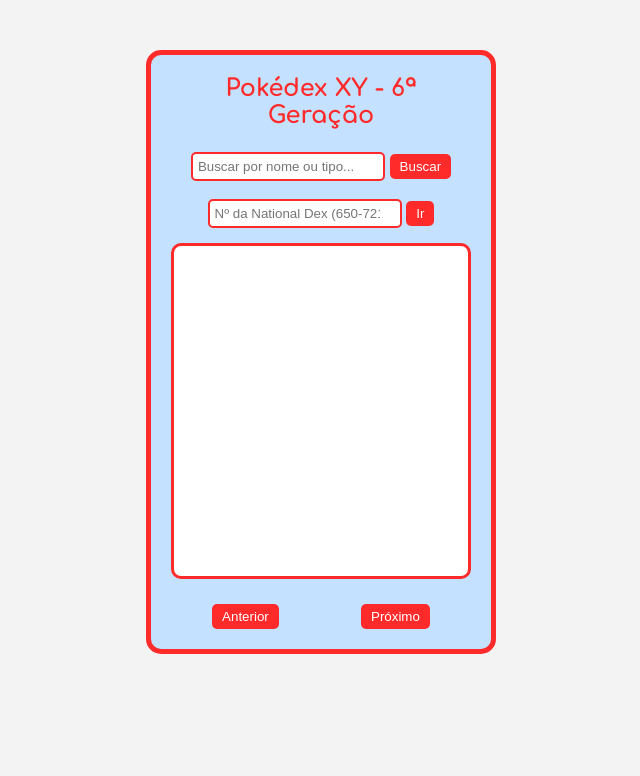
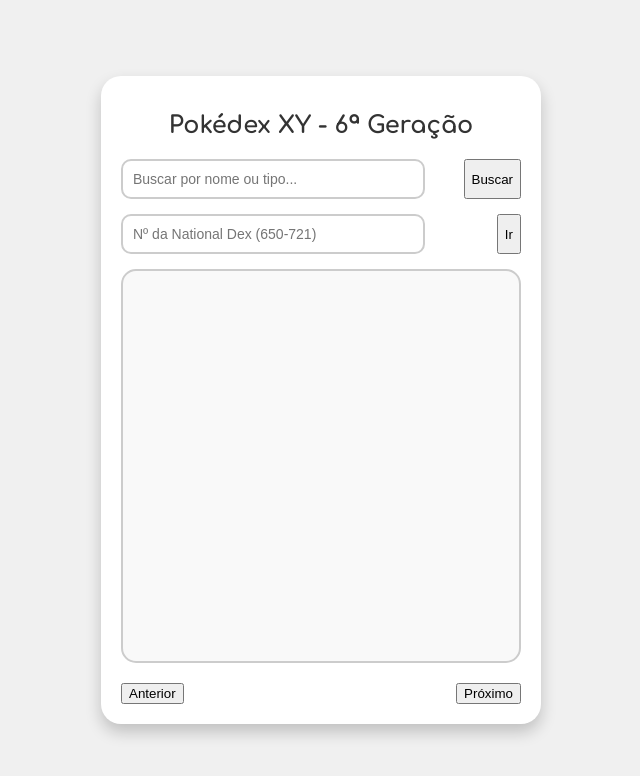
Before and after one commit to devwenderson/operation-pokedex, a plain HTML site: page index.html in a window 1280 px wide. Shown: the whole page, without its empty margins (319-959 px from the left). Drawn offline with Linux system fonts and the light colour scheme; no server answers.

Commit message:
fixing fade animation

```diff
--- a/css/styles.css
+++ b/css/styles.css
@@ -1,87 +1,109 @@
 @import url('https://fonts.googleapis.com/css2?family=Comfortaa:wght@300..700&display=swap');
-* {
-    padding: 0;
-    margin: 0;
-    box-sizing: 0;
-}
 
 body {
-    background-color: #f3f3f3;
+    background-color: #f0f0f0;
     font-family: 'Comfortaa', sans-serif;
+    display: flex;
+    justify-content: center;
+    align-items: center;
+    height: 100vh;
+    margin: 0;
 }
 
 .pokedex {
-    width: 300px;
-    margin: 50px auto;
+    width: 400px;
+    background-color: #fff;
+    border-radius: 20px;
     padding: 20px;
-    border: 5px solid #ff2b2b;
-    border-radius: 15px;
-    background-color: #c4e1ff;
+    box-shadow: 0 8px 16px rgba(0, 0, 0, 0.2);
     text-align: center;
 }
 
 .pokedex h1 {
-    color: #ff2b2b;
     font-size: 24px;
+    color: #333;
     margin-bottom: 20px;
 }
 
-.search, .search-by-number {
-    margin-bottom: 15px;
-}
-
-input[type="text"], input[type="number"] {
-    padding: 5px;
-    width: 180px;
-    border: 2px solid #ff2b2b;
-    border-radius: 5px;
-}
-
-button {
-    background-color: #ff2b2b;
-    color: white;
-    border: none;
-    padding: 5px 10px;
-    border-radius: 5px;
-    cursor: pointer;
-    margin-top: 5px;
-}
-
-button:hover {
-    background-color: #ff4d4d;
-}
-
 .pokedex-screen {
-    border: 3px solid #ff2b2b;
-    padding: 15px;
-    background-color: #ffffff;
-    border-radius: 10px;
-    height: 300px;
+    border: 2px solid #ccc;
+    border-radius: 15px;
+    padding: 20px;
+    background-color: #f9f9f9;
+    position: relative;
+    height: 350px;
     margin-bottom: 20px;
-    position: relative;
+    display: flex;
+    flex-direction: column;
+    align-items: center;
+    justify-content: center;
 }
 
 .pokedex-screen img {
     width: 150px;
     height: 150px;
-    transition: opacity 0.5s ease;
+    object-fit: contain;
+    margin-bottom: 20px;
+}
+
+.pokemon-details p {
+    font-size: 16px;
+    color: #333;
+    margin: 5px 0;
+}
+
+.search, .search-by-number {
+    display: flex;
+    justify-content: space-between;
+    margin-bottom: 15px;
+}
+
+input[type="text"], input[type="number"] {
+    padding: 10px;
+    width: 70%;
+    border: 2px solid #ccc;
+    border-radius: 10px;
+    outline: none;
+    font-size: 14px;
+}
+
+.btn {
+    padding: 10px;
+    background-color: #4caf50;
+    color: white;
+    border: none;
+    border-radius: 10px;
+    cursor: pointer;
+    transition: background-color 0.3s;
+}
+
+.btn:hover {
+    background-color: #45a049;
+}
+
+.btn-cry {
+    padding: 5px;
+    background-color: #2196F3;
+    color: white;
+    border: none;
+    border-radius: 5px;
+    cursor: pointer;
+}
+
+.btn-cry:hover {
+    background-color: #0b7dda;
+}
+
+.controls {
+    display: flex;
+    justify-content: space-between;
 }
 
 .fade {
     opacity: 0;
-    transition: opacity 0.5s ease;
+    transition: opacity 0.9s ease;
 }
 
 .show {
     opacity: 1;
 }
-
-.controls {
-    display: flex;
-    justify-content: space-around;
-}
-
-#name, #national-dex, #type, #ability, #cry {
-    font-size: 16px;
-    margin: 10px 0;
-}
```
